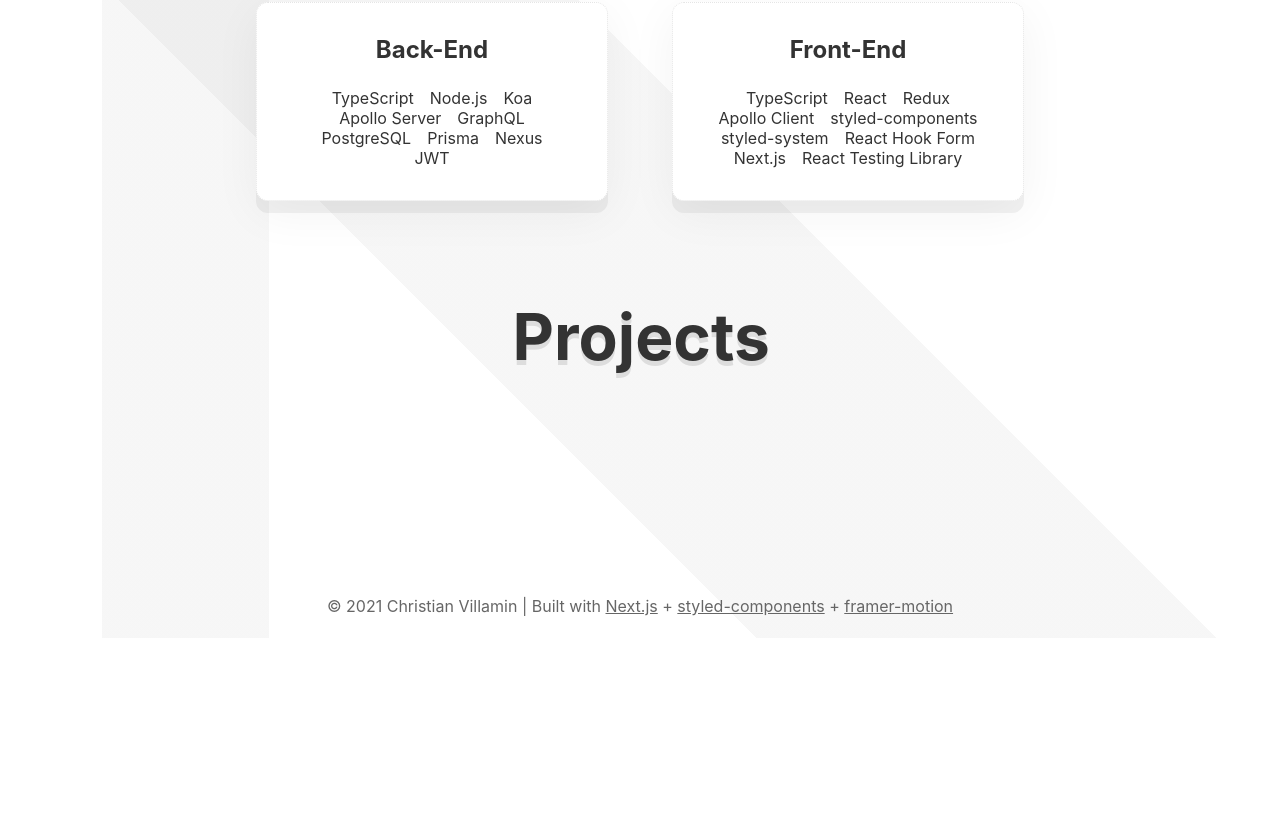
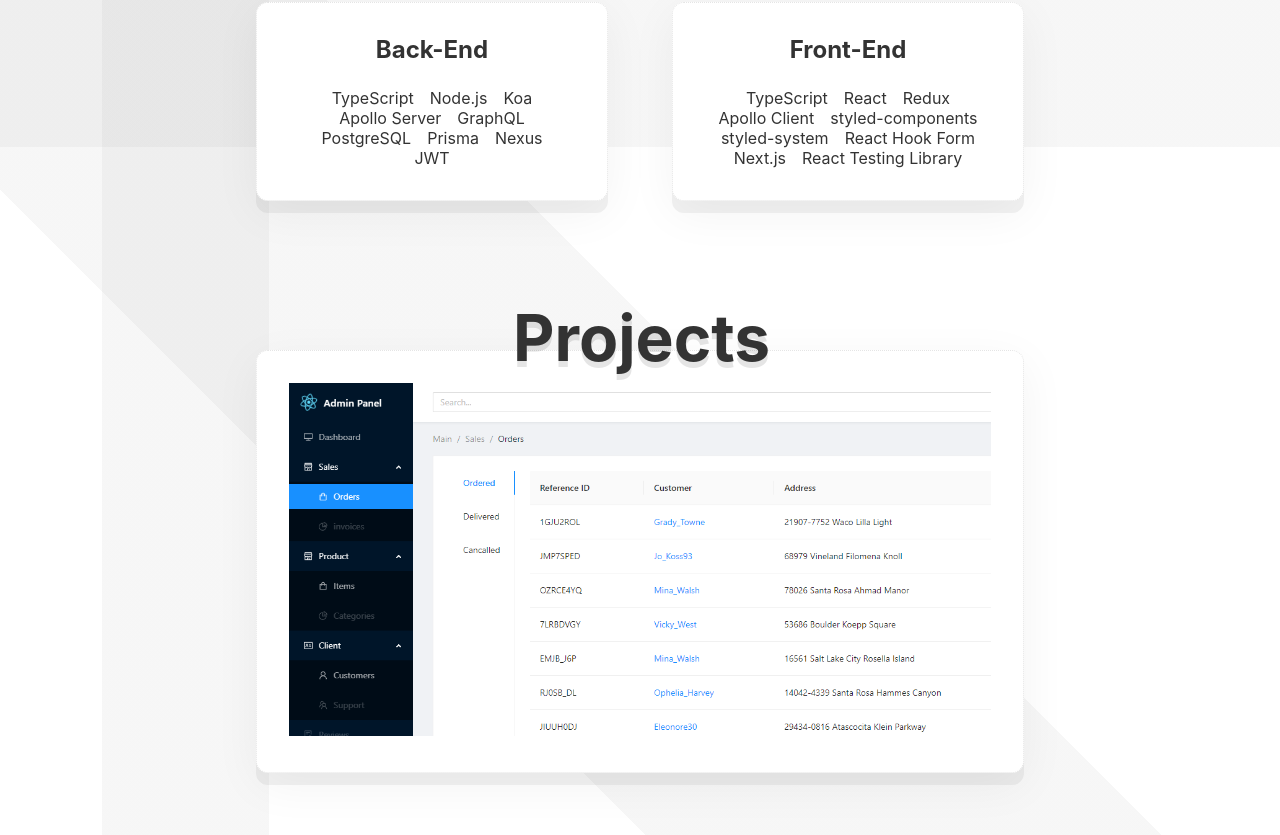
Before and after one commit to codekcv/personal-site-nextjs, a Next.js app: page / in a window 1280 px wide. Shown: the part 1369-2204 px from the top of the page. Before the commit the page ends 2007 px from the top, so only its background shows below. Built offline with nearby package versions, Linux system fonts and the light colour scheme.

Commit message:
feat(project) init component

```diff
--- /dev/null
+++ b/pages-main/Home/Projects/Project.util.tsx
@@ -0,0 +1,16 @@
+import Card from 'components/Card'
+import Image from 'next/image'
+import headless1 from 'public/images/headless_1.png'
+
+export const projects = [
+  {
+    title: 'Headless Commerce',
+    description:
+      'An open-source pluggable full-stack headless commerce solution made with TypeScript, React, Node.js, and GraphQL.',
+    img: headless1
+  }
+].map((item) => (
+  <Card key={item.title}>
+    <Image src={item.img} alt={item.description} />
+  </Card>
+))
--- a/pages-main/Home/Projects/Projects.main.tsx
+++ b/pages-main/Home/Projects/Projects.main.tsx
@@ -5,10 +5,12 @@ import { motion } from 'framer-motion'
 import { InView } from 'react-intersection-observer'
 
 import { animDelay, animDuration, triggerOnce } from '../Home.util'
+import { projects } from './Project.util'
 
 const Projects = (): JSX.Element => {
   return (
     <Box mt="10vh">
+      <div style={{ position: 'relative', zIndex: 1 }}>
         <InView threshold={0.5} delay={animDelay} triggerOnce={triggerOnce}>
           {({ inView, ref }) => (
             <Bobble>
@@ -18,6 +20,7 @@ const Projects = (): JSX.Element => {
                 textAlign="center"
                 mt="6rem"
                 textShadow="0 0.35rem 0px rgba(0,0,0,0.1)"
+                ref={ref}
                 variants={{
                   out: { opacity: 0, transform: 'scale(1.4)' },
                   in: { opacity: 1, transform: 'scale(1)' }
@@ -25,13 +28,32 @@ const Projects = (): JSX.Element => {
                 initial="out"
                 animate={inView ? 'in' : 'out'}
                 transition={{ duration: animDuration, ease: 'easeOut' }}
-              ref={ref}
               >
                 Projects
               </Text>
             </Bobble>
           )}
         </InView>
+      </div>
+
+      <div style={{ position: 'relative', zIndex: 0, marginTop: '-1.5rem' }}>
+        <InView threshold={0.5} delay={animDelay} triggerOnce={triggerOnce}>
+          {({ inView, ref }) => (
+            <motion.ul
+              ref={ref}
+              variants={{
+                out: { opacity: 0, transform: 'translateY(-4rem)' },
+                in: { opacity: 1, transform: 'translateY(0rem)' }
+              }}
+              initial="out"
+              animate={inView ? 'in' : 'out'}
+              transition={{ duration: animDuration, ease: 'easeOut' }}
+            >
+              {projects}
+            </motion.ul>
+          )}
+        </InView>
+      </div>
     </Box>
   )
 }
```
Also changed, not shown: public/images/headless_1.png (added), public/images/headless_2.png (added). Lines whose indentation alone changed are shown as unchanged.
